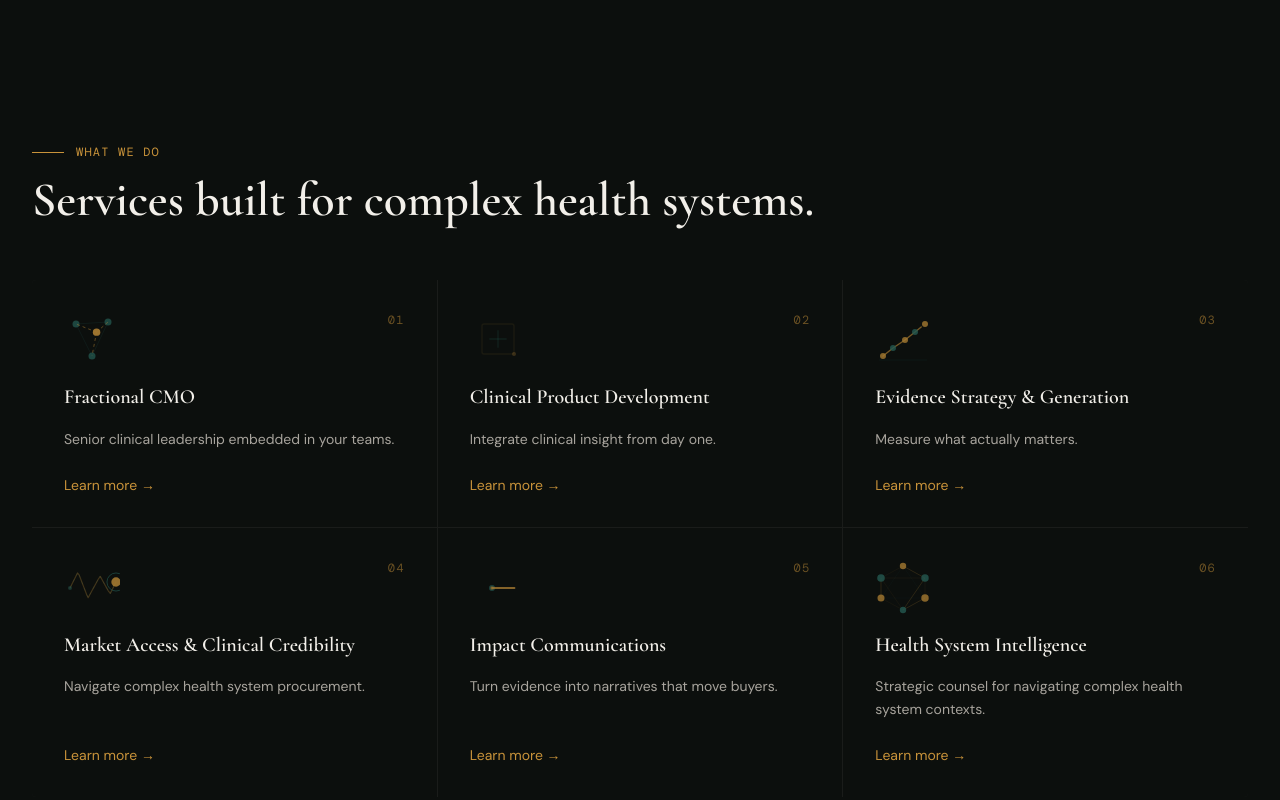
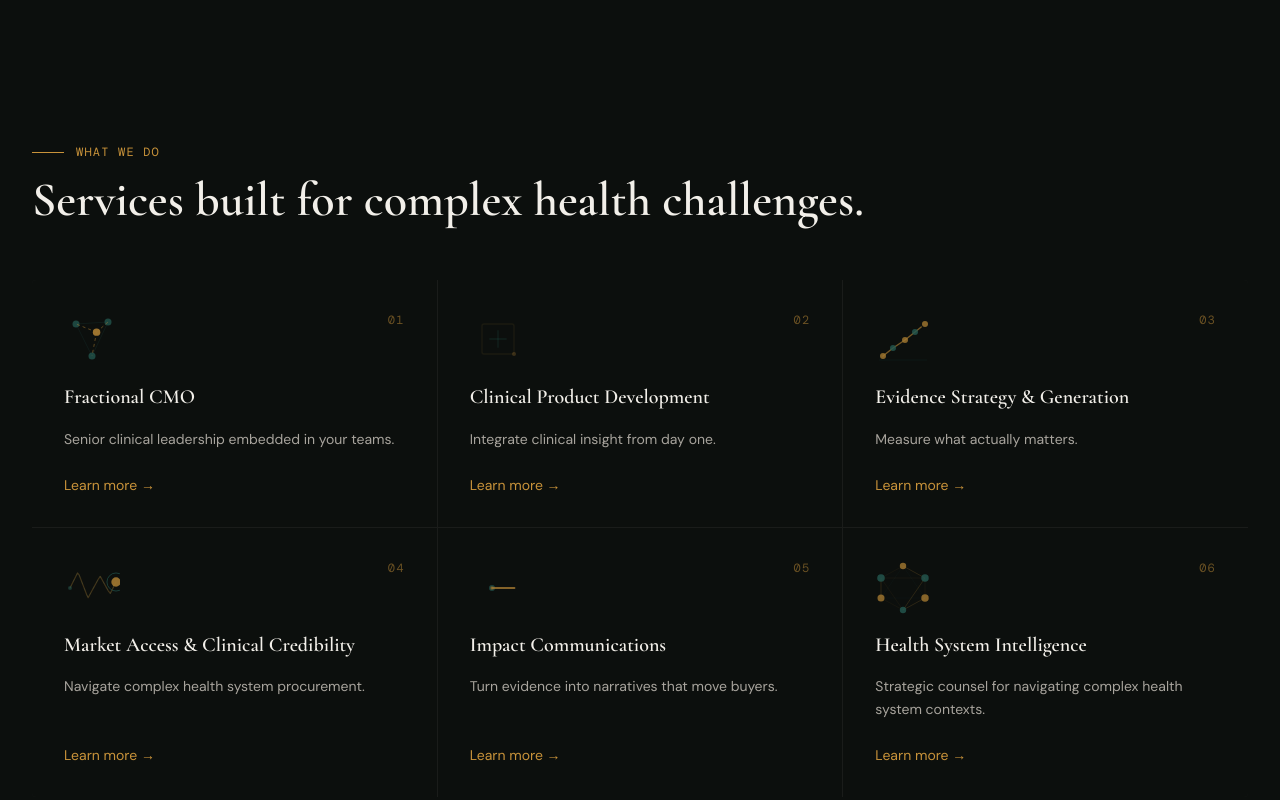
Before and after one commit to Samwoodhouse1982/shubs-new-site, a Next.js app: page / in a window 1280 px wide. Shown: the part 2235-3035 px from the top of the page. Built offline with nearby package versions, Linux system fonts and the light colour scheme.

Commit message:
Change services heading from 'systems' to 'challenges'
Co-Authored-By: Claude Sonnet 4.6 <noreply@anthropic.com>

```diff
--- a/src/app/page.tsx
+++ b/src/app/page.tsx
@@ -263,7 +263,7 @@ export default function HomePage() {
               </p>
             </div>
             <h2 className="text-4xl lg:text-5xl text-[#F2EFE9]" style={{ fontFamily: "var(--font-cormorant)", fontWeight: 600 }}>
-              Services built for complex health systems.
+              Services built for complex health challenges.
             </h2>
           </FadeIn>
 
```
